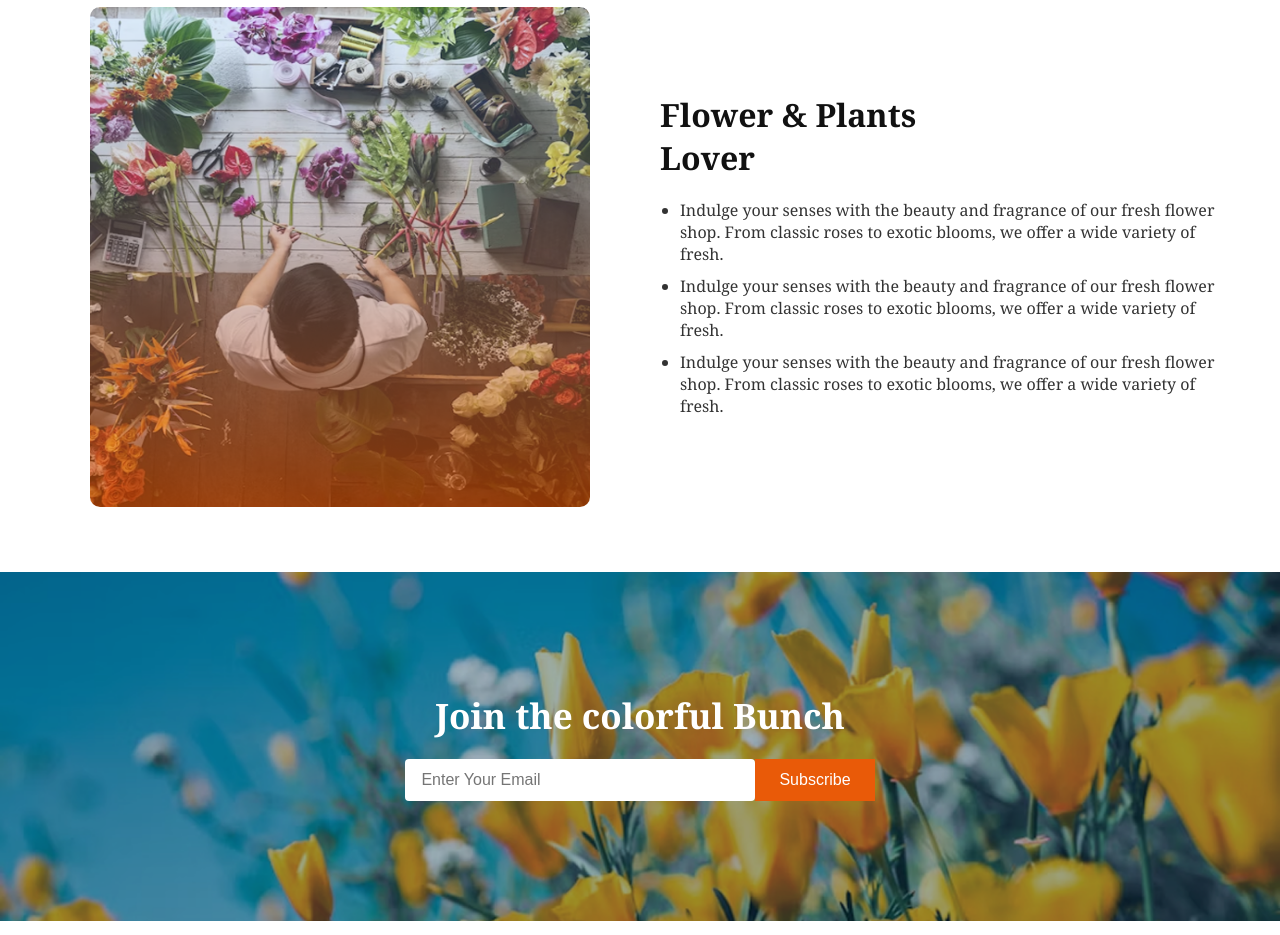
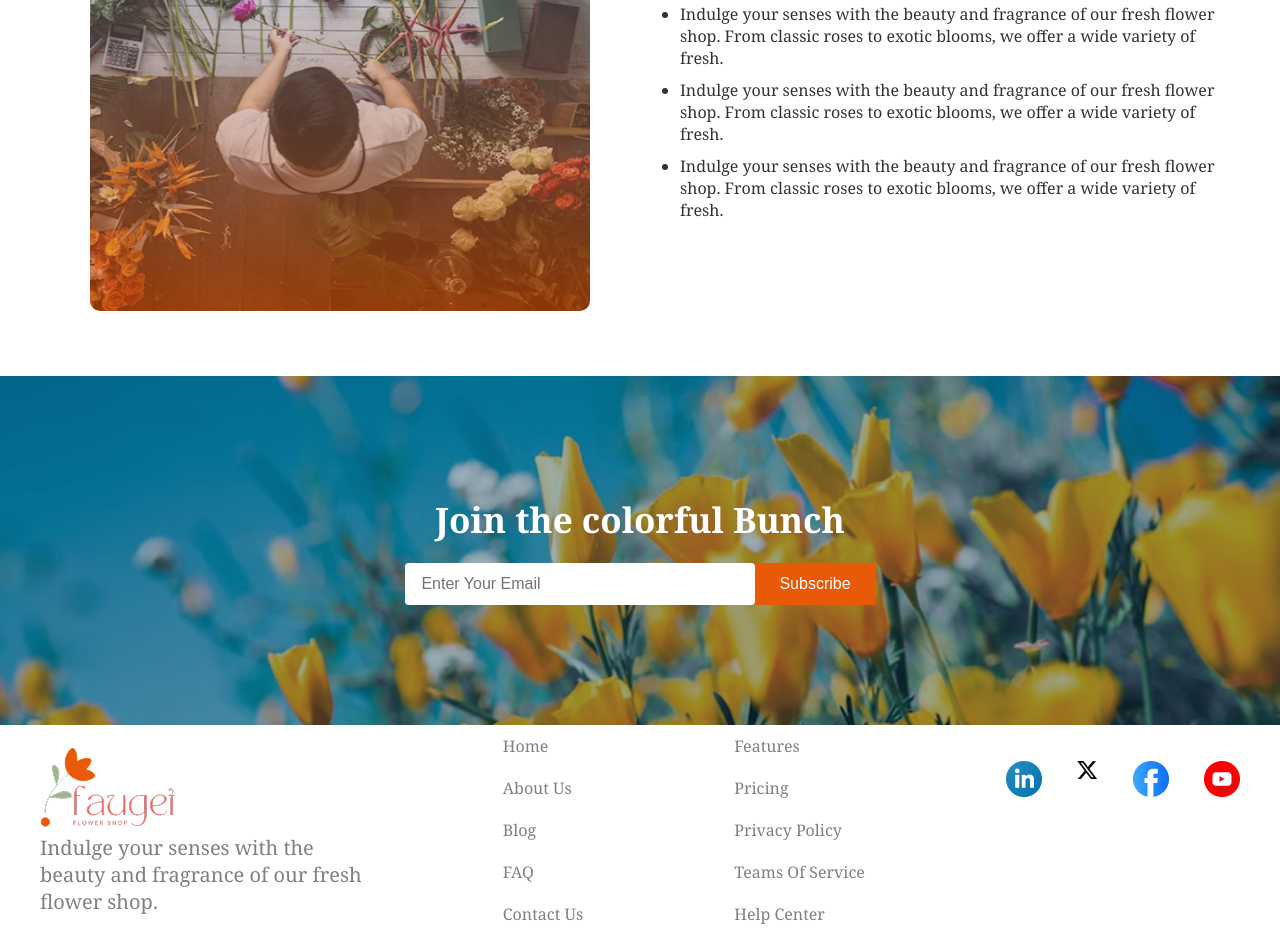
Before and after one commit to Apon2-CSE/Assignment--2, a plain HTML site: page index.html in a window 1280 px wide. Shown: the part 1770-2705 px from the top of the page. Drawn offline with Linux system fonts and the light colour scheme.

Commit message:
fully responsive

```diff
--- a/index.html
+++ b/index.html
@@ -17,24 +17,24 @@
       <nav class="navbar">
         <div class="logo"><img src="./assets/logo.png" alt="" /></div>
         <div class="nav-links">
-          <a href="#">Home</a>
-          <a href="#">Shop</a>
+          <a class="text" href="#">Home</a>
+          <a  href="#">Shop</a>
           <a href="#">About</a>
           <a href="#">Contact</a>
-          <a href="#" class="cart">
+          <a href="#" class="cart text"">
             <img
               src="https://cdn-icons-png.flaticon.com/512/34/34568.png"
               alt="Cart"
               class="cart-icon"
             />
-            <span>Cart</span>
+            <span>Cart($56)</span>
           </a>
         </div>
       </nav>
       <section class="banner">
         <div class="banner-content">
           <h1>
-            ALWAYS<span>FRESH <br />FLOWERS</span>
+            ALWAYS <span>FRESH <br />FLOWERS</span>
           </h1>
           <p>
             Indulge your senses with the beauty and fragrance of our fresh
@@ -49,7 +49,7 @@
     </header>
     <main>
       <section class="plants-section">
-        <h2>Our <span>Plants</span></h2>
+        <h2><span>Our</span> Plants</h2>
         <p>
           Indulge your senses with the beauty and fragrance of our fresh flower
           shop. From classic roses to exotic blooms, we offer a wide variety of
@@ -141,5 +141,35 @@
         </div>
       </section>
     </main>
+    <footer class="footer">
+      <div class="first">
+        <img src="./assets/logo.png" alt="">
+        <p class="foot-des">Indulge your senses with the <br> beauty and fragrance of our fresh <br> flower shop. </p>
+      </div>
+      <div class="second">
+        <ul class="service-link">
+          <li><a href="">Home</a></li>
+          <li><a href="">About Us</a></li>
+          <li><a href="">Blog</a></li>
+          <li><a href="">FAQ</a></li>
+          <li><a href="">Contact Us</a></li>
+        </ul>
+      </div>
+      <div class="third">
+        <ul class="service-ques">
+          <li><a href="">Features</a></li>
+          <li><a href="">Pricing</a></li>
+          <li><a href="">Privacy Policy</a></li>
+          <li><a href="">Teams Of Service</a></li>
+          <li><a href="">Help Center</a></li>
+        </ul>
+      </div>
+      <div class="forth">
+       <a href=""><img src="./assets/icon-linkedin.png" alt=""></a>
+       <a href=""><img src="./assets/icon-twitter.png" alt=""></a>
+       <a href=""><img src="./assets/icon-facebook.png" alt=""></a>
+       <a href=""><img src="./assets/icon-youtube.png" alt=""></a>
+      </div>
+    </footer>
   </body>
 </html>
--- a/style/style.css
+++ b/style/style.css
@@ -7,6 +7,9 @@ body {
   font-family: "Noto Serif", serif;
   font-optical-sizing: auto;
   font-variation-settings: "wdth" 100;
+}
+.text {
+  color: black;
 }
 
 .navbar {
@@ -58,7 +61,6 @@ body {
   padding: 60px 20px;
   max-width: 1200px;
   margin: 0 auto;
-  flex-wrap: wrap;
 }
 .banner-content h1 {
   font-size: 45px;
@@ -173,7 +175,7 @@ body {
   color: #333;
 }
 .join-section {
-  background-image: url("/assets/news-letter-bg.png");
+  background-image: url("../assets/news-letter-bg.png");
   background-size: cover;
   background-position: center;
   padding: 80px 20px;
@@ -221,8 +223,47 @@ body {
   background-color: #ffffff;
   color: black;
 }
+.footer {
+  max-width: 1200px;
+  margin: 0 auto;
+  display: flex;
+  gap: 20px;
+  align-items: center;
+  justify-content: space-between;
+}
+.foot-des {
+  font-size: 20px;
+  color: gray;
+}
+.service-link li {
+  list-style: none;
+  padding: 10px;
+}
+.service-link a {
+  text-decoration: none;
+  color: gray;
+}
+.service-link a:hover {
+  color: #e95a08;
+}
+.service-ques li {
+  list-style: none;
+  padding: 10px;
+}
+.service-ques li a {
+  text-decoration: none;
+  color: gray;
+}
+.service-ques li a:hover {
+  color: #e95a08;
+}
+.forth {
+  display: flex;
+  gap: 35px;
+  margin-bottom: 98px;
+}
 
-@media screen and (max-width: 768px) {
+@media screen and (max-width: 420px) {
   .nav-links a:not(.cart) {
     display: none;
   }
@@ -244,10 +285,12 @@ body {
   }
   .plants-grid {
     grid-template-columns: repeat(2, 1fr);
+    gap: 7px;
   }
   .plants-lover-section {
     flex-direction: column;
     text-align: left;
+    padding: 56px 59px;
   }
   .plant-lover-image {
     order: -1;
@@ -260,17 +303,12 @@ body {
     font-size: 28px;
     margin-bottom: 20px;
   }
-}
-
-@media screen and (max-width: 600px) {
-  .join-overlay h2 {
-    font-size: 1.5rem;
-  }
-  .join-form {
+  .footer {
     flex-direction: column;
-  }
-  .join-form input,
-  .join-form button {
-    width: 100%;
+    align-items: flex-start;
+    justify-content: center;
+    flex-wrap: wrap;
+    align-content: space-between;
+    margin-right: 120px;
   }
 }
```
